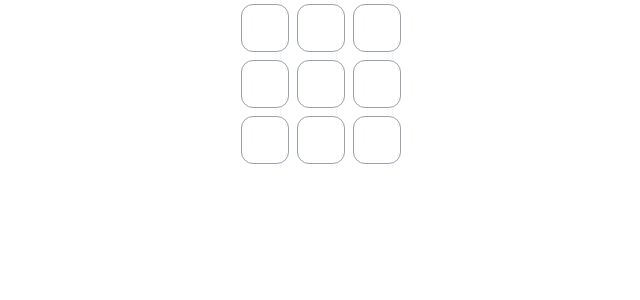
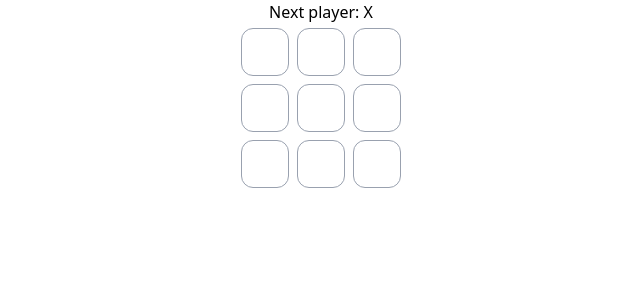
Before and after one commit to ImtiazEpu/tic-tac-toe, a React (Vite) app: page / in a window 1280 px wide. Shown: the top 300 px of the page, without its empty margins (319-959 px from the left). Built offline with nearby package versions, Linux system fonts and the light colour scheme.

Commit message:
Add winner calculation and game status to Board
Introduced `calculateWinner` function to determine the game's winner and updated the UI to display game status dynamically. Also improved formatting consistency in the codebase to enhance readability.

```diff
--- a/src/App.jsx
+++ b/src/App.jsx
@@ -1,51 +1,82 @@
-import {useState} from 'react';
+import { useState } from 'react';
 
-function Square({value, onSquareClick}) {
+function Square ( { value, onSquareClick } ) {
 
     return (
         <button className="bg-white border border-gray-400 rounded-xl h-12 w-12 m-1 leading-9 text-lg"
-                onClick={onSquareClick}>{value}
+                onClick={ onSquareClick }>{ value }
         </button>
     );
 }
 
-export default function Board() {
-    const [squares, setSquares] = useState(Array(9).fill(null));
-    const [xIsNext, setXIsNext] = useState(true);
+export default function Board () {
+    const [ squares, setSquares ] = useState( Array( 9 ).fill( null ) );
+    const [ xIsNext, setXIsNext ] = useState( true );
 
-    function handleClick(i) {
-        if (squares[i]) {
+    const winner = calculateWinner( squares );
+    let status;
+    if ( winner ) {
+        status = `Winner: ${ winner }`;
+    } else {
+        status = `Next player: ${ xIsNext ? 'X' : 'O' }`;
+    }
+
+    function handleClick ( i ) {
+        if ( squares[ i ] || winner ) {
             return;
         }
         const newSquares = squares.slice();
-        if (xIsNext) {
-            newSquares[i] = 'X';
-            setXIsNext(false);
+        if ( xIsNext ) {
+            newSquares[ i ] = 'X';
+            setXIsNext( false );
         } else {
-            newSquares[i] = 'O';
-            setXIsNext(true);
+            newSquares[ i ] = 'O';
+            setXIsNext( true );
         }
-        setSquares(newSquares);
-        setXIsNext(!xIsNext);
+        setSquares( newSquares );
+        setXIsNext( !xIsNext );
     }
 
     return (
         <>
             <div className="flex justify-center">
-                <Square value={squares[0]} onSquareClick={() => handleClick(0)}/>
-                <Square value={squares[1]} onSquareClick={() => handleClick(1)}/>
-                <Square value={squares[2]} onSquareClick={() => handleClick(2)}/>
+                <div>{ status }</div>
             </div>
-            <div className={"flex justify-center"}>
-                <Square value={squares[3]} onSquareClick={() => handleClick(3)}/>
-                <Square value={squares[4]} onSquareClick={() => handleClick(4)}/>
-                <Square value={squares[5]} onSquareClick={() => handleClick(5)}/>
+            <div className="flex justify-center">
+                <Square value={ squares[ 0 ] } onSquareClick={ () => handleClick( 0 ) }/>
+                <Square value={ squares[ 1 ] } onSquareClick={ () => handleClick( 1 ) }/>
+                <Square value={ squares[ 2 ] } onSquareClick={ () => handleClick( 2 ) }/>
             </div>
-            <div className={"flex justify-center"}>
-                <Square value={squares[6]} onSquareClick={() => handleClick(6)}/>
-                <Square value={squares[7]} onSquareClick={() => handleClick(7)}/>
-                <Square value={squares[8]} onSquareClick={() => handleClick(8)}/>
+            <div className={ "flex justify-center" }>
+                <Square value={ squares[ 3 ] } onSquareClick={ () => handleClick( 3 ) }/>
+                <Square value={ squares[ 4 ] } onSquareClick={ () => handleClick( 4 ) }/>
+                <Square value={ squares[ 5 ] } onSquareClick={ () => handleClick( 5 ) }/>
+            </div>
+            <div className={ "flex justify-center" }>
+                <Square value={ squares[ 6 ] } onSquareClick={ () => handleClick( 6 ) }/>
+                <Square value={ squares[ 7 ] } onSquareClick={ () => handleClick( 7 ) }/>
+                <Square value={ squares[ 8 ] } onSquareClick={ () => handleClick( 8 ) }/>
             </div>
         </>
     );
 }
+
+function calculateWinner ( squares ) {
+    const lines = [
+        [ 0, 1, 2 ],
+        [ 3, 4, 5 ],
+        [ 6, 7, 8 ],
+        [ 0, 3, 6 ],
+        [ 1, 4, 7 ],
+        [ 2, 5, 8 ],
+        [ 0, 4, 8 ],
+        [ 2, 4, 6 ]
+    ];
+    for ( let i = 0; i < lines.length; i++ ) {
+        const [ a, b, c ] = lines[ i ];
+        if ( squares[ a ] && squares[ a ] === squares[ b ] && squares[ a ] === squares[ c ] ) {
+            return squares[ a ];
+        }
+    }
+    return null;
+}
```
